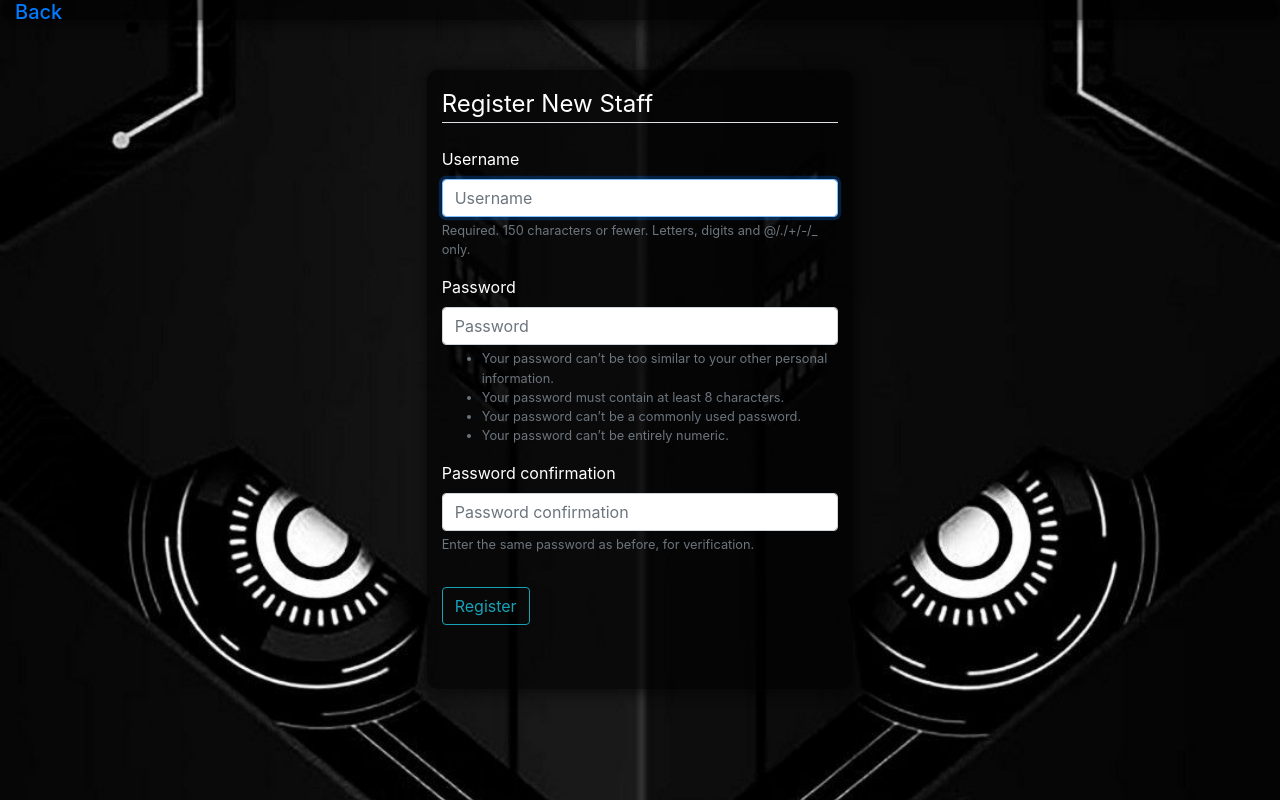
After one commit to GraceMwende/Face_Recognition, a Django app: page /create_user in a window 1280 px wide. The commit adds this page. Run offline with Django 4.2, Linux system fonts and the light colour scheme; some libraries are stand-ins or nearby versions.

Commit message:
admin can register user

```diff
--- /dev/null
+++ b/faceapp/templates/admin-register.html
@@ -0,0 +1,63 @@
+{% load static %}
+{% load bootstrap5 %}
+<!DOCTYPE html>
+<html>
+<head>
+
+	  <!-- Required meta tags -->
+    <meta charset="utf-8">
+    <meta name="viewport" content="width=device-width, initial-scale=1, shrink-to-fit=no">
+
+    <!-- Bootstrap CSS -->
+    <link rel="stylesheet" href="https://maxcdn.bootstrapcdn.com/bootstrap/4.0.0/css/bootstrap.min.css" integrity="sha384-Gn5384xqQ1aoWXA+058RXPxPg6fy4IWvTNh0E263XmFcJlSAwiGgFAW/dAiS6JXm" crossorigin="anonymous">
+
+   <style>
+    body{
+      background: url('{% static "images/default_bg.jpg"%}') no-repeat center center fixed;
+      background-size: cover;
+
+    }
+
+   </style>
+
+
+
+</head>
+<body>
+<div class="col-lg-12" style="background: rgba(0,0,0,0.6);max-height: 20px ;color:#fff;border-radius:10px;-webkit-box-shadow: 2px 2px 15px 0px rgba(0, 3, 0, 0.7);
+-moz-box-shadow:    2px 2px 15px 0px rgba(0, 3, 0, 0.7);
+box-shadow:         2px 2px 15px 0px rgba(0, 3, 0, 0.7); margin-left:auto; margin-right: auto; ">
+
+  <a href="{% url 'dashboard' %}"><h5 class="text-left">Back</h5></a>
+</div>
+
+ <div class="col-lg-4" style="background: rgba(0,0,0,0.6);margin-top:50px ; padding-top:1em;padding-bottom:3em;color:#fff;border-radius:10px;-webkit-box-shadow: 2px 2px 15px 0px rgba(0, 3, 0, 0.7);
+-moz-box-shadow:    2px 2px 15px 0px rgba(0, 3, 0, 0.7);
+box-shadow:         2px 2px 15px 0px rgba(0, 3, 0, 0.7); margin-left:auto; margin-right: auto; ">
+
+ <form method="POST" >
+      {% csrf_token %}
+      <fieldset class="form-group">
+        <legend class="border-bottom mb-4"> Register New Staff</legend>
+        {% bootstrap_form form%}
+
+      </fieldset>
+
+      <div class="form-group">
+        <button class="btn btn-outline-info" type="submit"> Register</button>
+      </div>
+    </form>
+
+</div>
+
+
+
+
+
+  <!-- Optional JavaScript -->
+    <!-- jQuery first, then Popper.js, then Bootstrap JS -->
+    <script src="https://code.jquery.com/jquery-3.2.1.slim.min.js" integrity="sha384-KJ3o2DKtIkvYIK3UENzmM7KCkRr/rE9/Qpg6aAZGJwFDMVNA/GpGFF93hXpG5KkN" crossorigin="anonymous"></script>
+    <script src="https://cdnjs.cloudflare.com/ajax/libs/popper.js/1.12.9/umd/popper.min.js" integrity="sha384-ApNbgh9B+Y1QKtv3Rn7W3mgPxhU9K/ScQsAP7hUibX39j7fakFPskvXusvfa0b4Q" crossorigin="anonymous"></script>
+    <script src="https://maxcdn.bootstrapcdn.com/bootstrap/4.0.0/js/bootstrap.min.js" integrity="sha384-JZR6Spejh4U02d8jOt6vLEHfe/JQGiRRSQQxSfFWpi1MquVdAyjUar5+76PVCmYl" crossorigin="anonymous"></script>
+  </body>
+  </html>
--- a/faceapp/templates/admin.html
+++ b/faceapp/templates/admin.html
@@ -94,7 +94,7 @@ box-shadow:         2px 2px 15px 0px rgba(0, 3, 0, 0.7);">
 
 
            <div class="col-md-4">
-          <a href="/accounts/register/"><img src="{% static 'images/register.png' %}" class="img-responsive" style="width:300px;height:300px ;" /></a>
+          <a href="{% url 'create_user' %}"><img src="{% static 'images/register.png' %}" class="img-responsive" style="width:300px;height:300px ;" /></a>
 
         </div>
         <div class="col-md-4">
--- a/faceapp/urls.py
+++ b/faceapp/urls.py
@@ -8,7 +8,7 @@ urlpatterns = [
   path('attend/',views.attend_view, name='attend_view'),
   path('dashboard/',views.dashboard, name='dashboard'),
   path('image_upload', views.upload_photos, name = 'image_upload'),
-  # path('success', views.success, name = 'success'),
+  path('create_user', views.create_user, name = 'create_user'),
 ]
 if settings.DEBUG:
     urlpatterns+= static(settings.MEDIA_URL, document_root = settings.MEDIA_ROOT)
--- a/faceapp/views.py
+++ b/faceapp/views.py
@@ -4,6 +4,8 @@ from django.utils import timezone
 from django.contrib import messages
 from .forms import NewPhotoForm
 from django.http import HttpResponse
+from django.contrib.auth.forms import UserCreationForm
+
 
 def home(request):
   return render(request,'home.html')
@@ -30,8 +32,18 @@ def upload_photos(request):
       form = NewPhotoForm()
   return render(request, 'new_photo.html', {"form": form})
 
+def create_user(request):
+  if request.method == 'POST':
+    form = UserCreationForm(request.POST)
+    if form.is_valid():
+      user = form.save()
+      messages.success(request, f'Staff registered successfully!')
+      return redirect('dashboard')
 
+  else:
+    form = UserCreationForm()
 
+  return render(request, 'admin-register.html',{'form':form})
 
 
 
--- a/faceproject/settings.py
+++ b/faceproject/settings.py
@@ -41,6 +41,8 @@ INSTALLED_APPS = [
     'faceapp',
     'bootstrap5'
 ]
+
+
 
 MIDDLEWARE = [
     'django.middleware.security.SecurityMiddleware',
--- a/requirements.txt
+++ b/requirements.txt
@@ -8,6 +8,8 @@ cmake==3.18.2.post1
 decorator==4.4.2
 Django==4.0.3
 django-bootstrap-v5==1.0.11
+django-crispy-forms==1.14.0
+django-registration-redux==2.10
 dlib==19.18.0
 face-recognition==1.3.0
 face-recognition-models==0.3.0
@@ -19,6 +21,7 @@ numpy==1.22.3
 opencv-python==4.5.5.64
 Pillow==8.0.1
 proglog==0.1.9
+psycopg2==2.9.3
 requests==2.24.0
 soupsieve==2.3.1
 sqlparse==0.4.2
```
